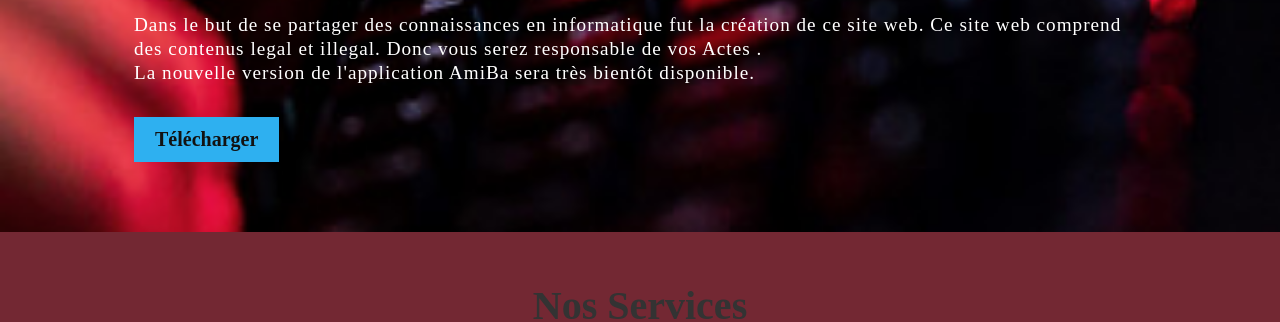
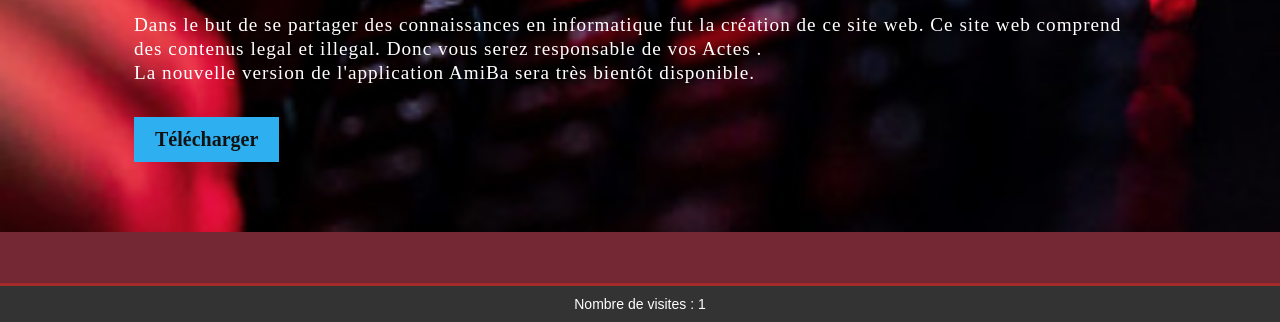
Before and after one commit to EMILEAG228/AmiBa-Informactic, a plain HTML site: page index.html in a window 1280 px wide. Shown: the part 478-800 px from the top of the page. Drawn offline with Linux system fonts and the light colour scheme.

Commit message:
Update index.html

```diff
--- a/index.html
+++ b/index.html
@@ -160,6 +160,44 @@ document.addEventListener('click', (event) => {
 
 <!-- Footer avec Copyright -->
 <footer style="background-color: brown;">
+     <style>
+    /* Styles pour le pied de page */
+    footer {
+      position: fixed;
+      bottom: 0;
+      width: 100%;
+      background-color: #333;
+      color: white;
+      text-align: center;
+      padding: 10px 0;
+      font-family: Arial, sans-serif;
+    }
+  </style>
+</head>
+<body>
+
+  <!-- Pied de page avec compteur de visites -->
+  <footer>
+    <p id="compteur">Nombre de visites : 0</p>
+  </footer>
+
+  <script>
+    // Fonction pour mettre à jour et afficher le compteur de visites
+    function mettreAJourCompteur() {
+      let nombreDeVisites = localStorage.getItem('nombreDeVisites');
+        if (!nombreDeVisites) {
+        nombreDeVisites = 0;
+      }
+
+      nombreDeVisites++;
+      localStorage.setItem('nombreDeVisites', nombreDeVisites);
+
+      document.getElementById('compteur').textContent = `Nombre de visites : ${nombreDeVisites}`;
+    }
+
+    // Appelle la fonction lors du chargement de la page
+    mettreAJourCompteur();
+  </script>
     <p class="footer"> <h3>&copy;2024 AmiBa Groupe. Tous droits réservés</h3></p>
 </footer>
 
```
